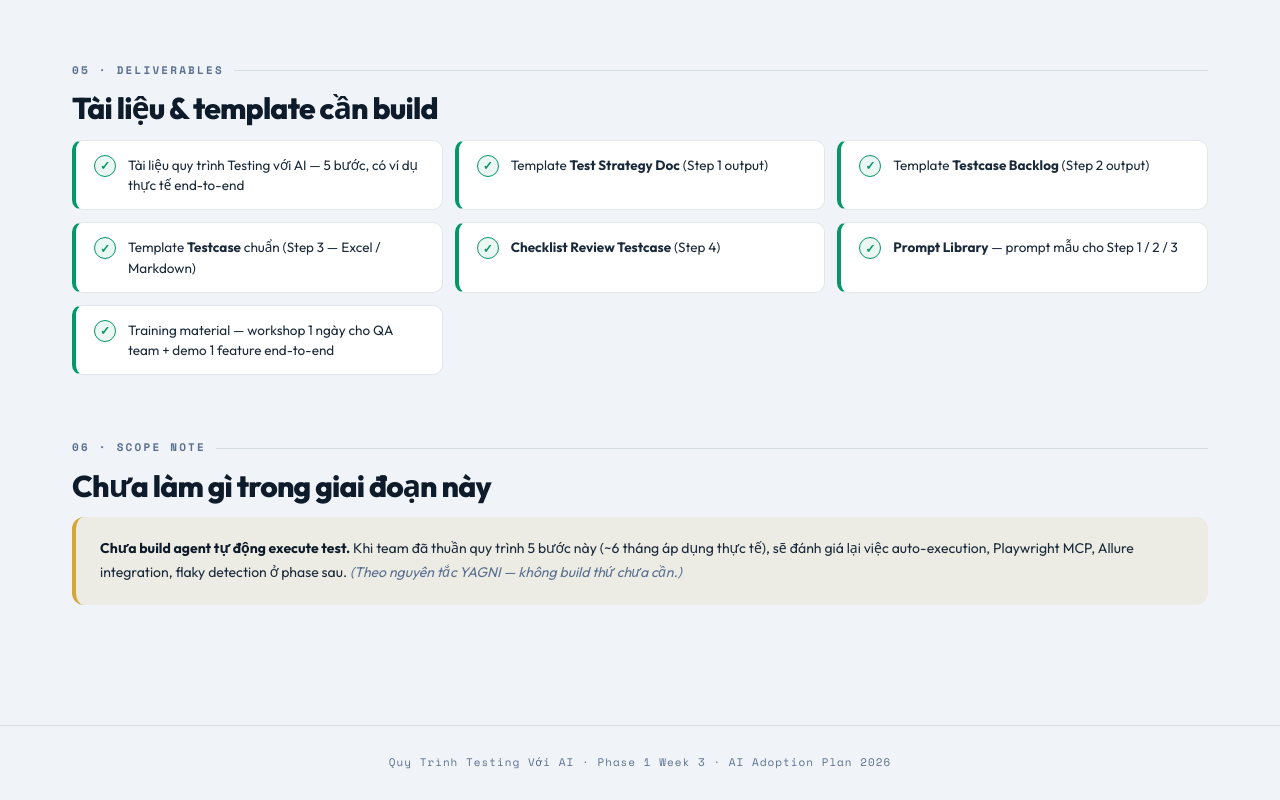
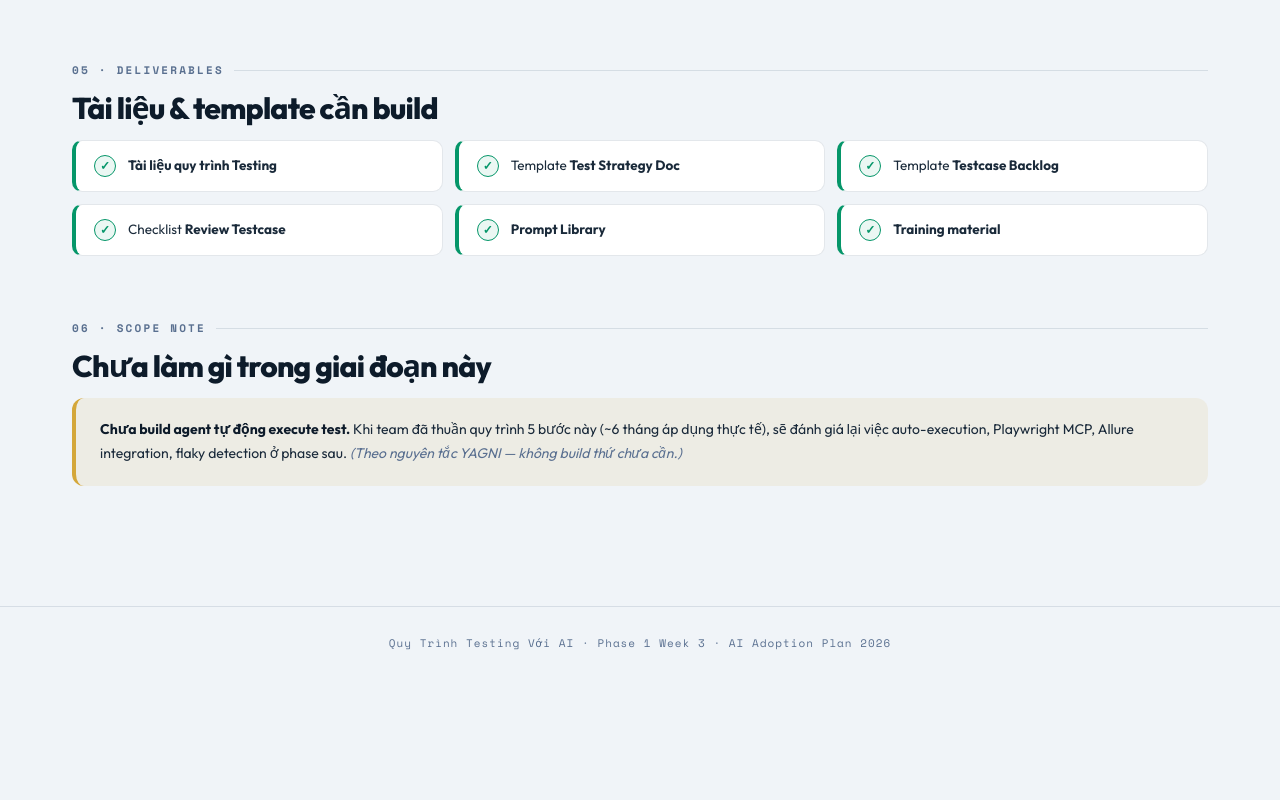
Before and after one commit to mor-nhatlq/ai-adoption-proposal, a plain HTML site: page workflow-testing-with-ai.html in a window 1280 px wide. Shown: the part 4095-4895 px from the top of the page. After the commit the page ends 4775 px from the top, so only its background shows below. Drawn offline with nearby package versions, Linux system fonts and the light colour scheme; a script that the page names is missing.

Commit message:
refactor: align testing workflow deliverables with phase-01 detail
- workflow-testing-with-ai.html: remove duplicated Template Testcase, match phase-01 6-item list
- workflow-software-development-ai-superpowers.html: update content

```diff
--- a/workflow-testing-with-ai.html
+++ b/workflow-testing-with-ai.html
@@ -396,13 +396,12 @@
   <h2 class="section-heading anim" style="--i:1">Tài liệu &amp; template cần build</h2>
 
   <div class="deliv-grid">
-    <div class="deliv-item anim" style="--i:2"><div class="deliv-check">&#10003;</div><div class="deliv-text">Tài liệu quy trình Testing với AI &mdash; 5 bước, có ví dụ thực tế end-to-end</div></div>
-    <div class="deliv-item anim" style="--i:3"><div class="deliv-check">&#10003;</div><div class="deliv-text">Template <strong>Test Strategy Doc</strong> (Step 1 output)</div></div>
-    <div class="deliv-item anim" style="--i:4"><div class="deliv-check">&#10003;</div><div class="deliv-text">Template <strong>Testcase Backlog</strong> (Step 2 output)</div></div>
-    <div class="deliv-item anim" style="--i:5"><div class="deliv-check">&#10003;</div><div class="deliv-text">Template <strong>Testcase</strong> chuẩn (Step 3 &mdash; Excel / Markdown)</div></div>
-    <div class="deliv-item anim" style="--i:6"><div class="deliv-check">&#10003;</div><div class="deliv-text"><strong>Checklist Review Testcase</strong> (Step 4)</div></div>
-    <div class="deliv-item anim" style="--i:7"><div class="deliv-check">&#10003;</div><div class="deliv-text"><strong>Prompt Library</strong> &mdash; prompt mẫu cho Step 1 / 2 / 3</div></div>
-    <div class="deliv-item anim" style="--i:8"><div class="deliv-check">&#10003;</div><div class="deliv-text">Training material &mdash; workshop 1 ngày cho QA team + demo 1 feature end-to-end</div></div>
+    <div class="deliv-item anim" style="--i:2"><div class="deliv-check">&#10003;</div><div class="deliv-text"><strong>Tài liệu quy trình Testing</strong></div></div>
+    <div class="deliv-item anim" style="--i:3"><div class="deliv-check">&#10003;</div><div class="deliv-text">Template <strong>Test Strategy Doc</strong></div></div>
+    <div class="deliv-item anim" style="--i:4"><div class="deliv-check">&#10003;</div><div class="deliv-text">Template <strong>Testcase Backlog</strong></div></div>
+    <div class="deliv-item anim" style="--i:5"><div class="deliv-check">&#10003;</div><div class="deliv-text">Checklist <strong>Review Testcase</strong></div></div>
+    <div class="deliv-item anim" style="--i:6"><div class="deliv-check">&#10003;</div><div class="deliv-text"><strong>Prompt Library</strong></div></div>
+    <div class="deliv-item anim" style="--i:7"><div class="deliv-check">&#10003;</div><div class="deliv-text"><strong>Training material</strong></div></div>
   </div>
 </section>
 
```
Also changed, not shown: workflow-software-development-ai-superpowers.html (+0 -4 lines).
